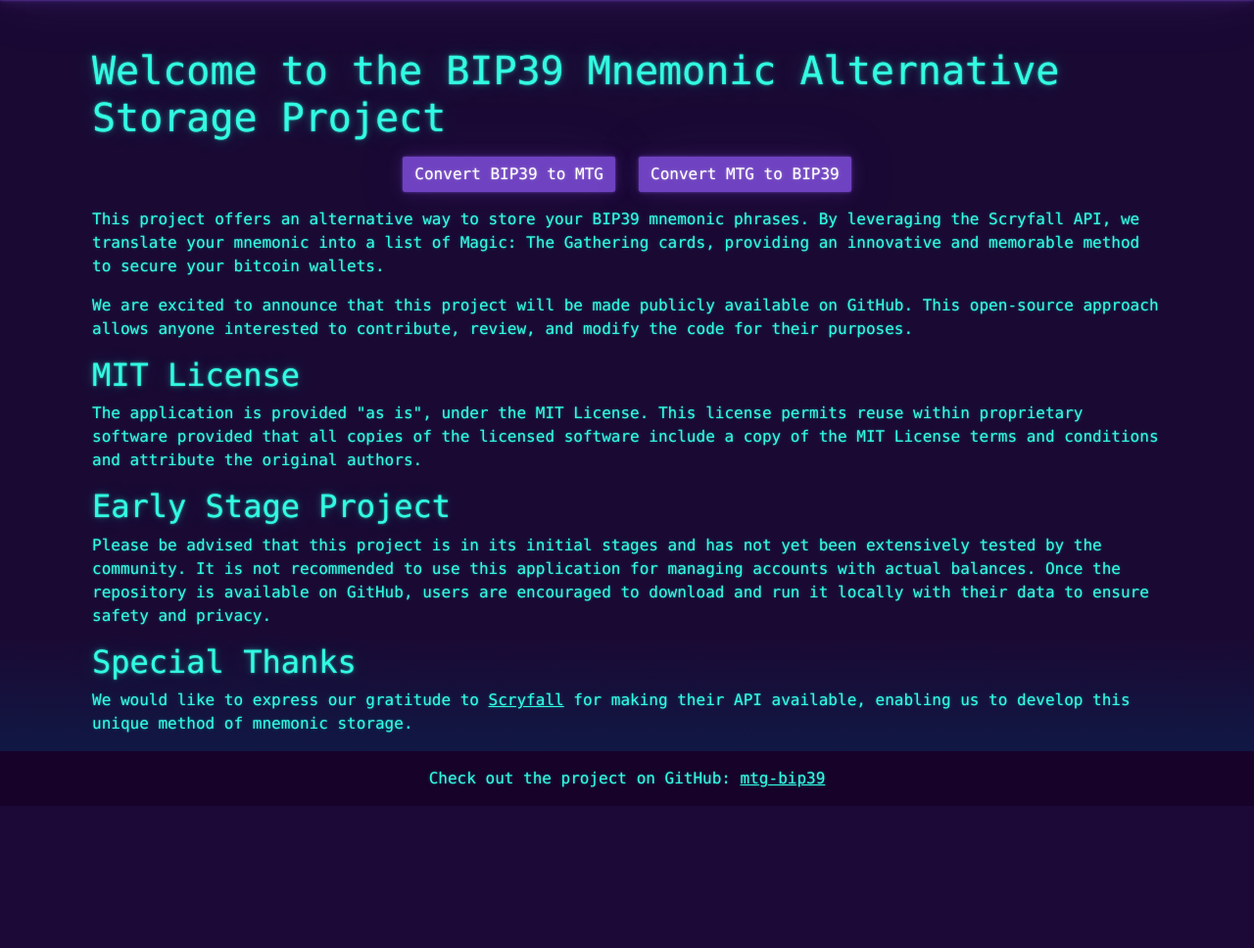
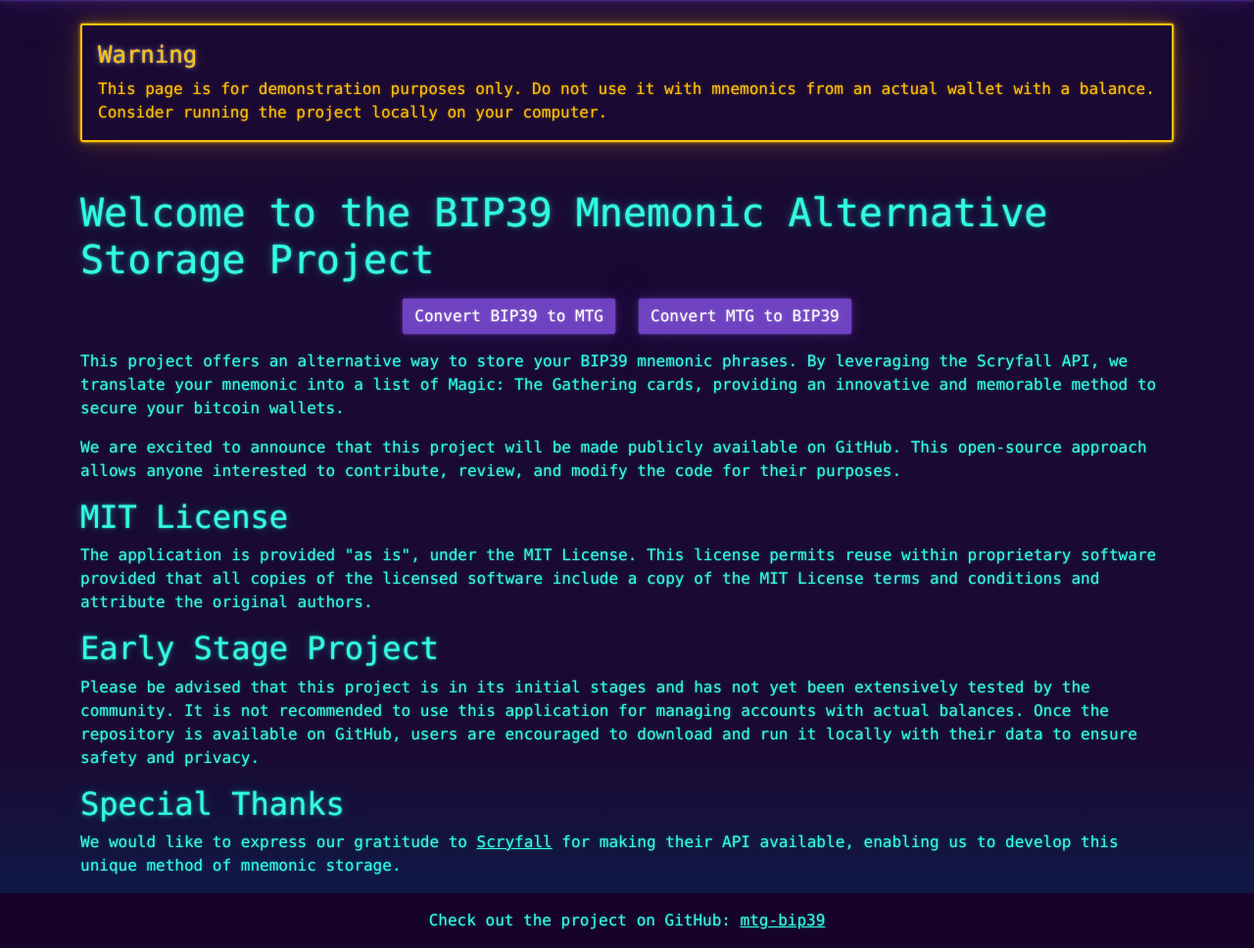
Before and after one commit to cayusmatias/mtg-bip39, a Flask app: page / in a window 1280 px wide. Shown: the part 56-1024 px from the top of the page at 98% size. Before the commit the page ends 879 px from the top, so only its background shows below. Run offline with Flask 3, Linux system fonts and the light colour scheme.

Commit message:
Warning message added

```diff
--- a/app.py
+++ b/app.py
@@ -1,9 +1,14 @@
 from flask import Flask, render_template, render_template_string, request
-from config import SET_CODES
+from config import SET_CODES, ENV
 from scryfall_api import *
 import time
 
 app = Flask(__name__)
+
+
+@app.context_processor
+def inject_env():
+    return dict(ENV=ENV)
 
 
 @app.route('/')
@@ -84,4 +89,7 @@ def convert_mtg2bip():
 
 
 if __name__ == '__main__':
-    app.run(debug=True)
+    if ENV == 'prod':
+        app.run(host='0.0.0.0', port=5000)
+    else:
+        app.run(debug=True)
--- a/config.py
+++ b/config.py
@@ -1,3 +1,7 @@
 # The oder os sets is important, because the offset is calculated based on the index of the set in the list.
 # A diferent order generate a diferent card for the same word.
 SET_CODES = ['mkm', 'lci', 'woe', 'mom', 'one', 'bro', 'dmu', 'snc']
+# Environment
+# 'prod' for production
+# 'dev' for development
+ENV = 'dev'
--- a/templates/base.html
+++ b/templates/base.html
@@ -52,7 +52,16 @@
             </div>
         </div>
     </nav>
-
+    <div class="container mt-4">
+        {% if ENV=='dev' %}
+        <div class="card border-warning">
+            <div class="card-body">
+                <h4 class="card-title text-warning">Warning</h4>
+                <p class="card-text  text-warning">This page is for demonstration purposes only. Do not use it with mnemonics from an actual wallet with a balance. Consider running the project locally on your computer.</p>
+            </div>
+        </div>
+        {% endif %}
+    </div>
     <div class="container mt-4">
         {% block content %}
         {% endblock %}
--- a/templates/bip2mtg.html
+++ b/templates/bip2mtg.html
@@ -3,7 +3,7 @@
 {% block title %}BIP39 to MTG Converter{% endblock %}
 
 {% block content %}
-<div class="container mt-4">
+<div class="mt-4">
     <div class="row">
         <h2>BIP39 to MTG Converter</h2>
         <p>Enter your BIP39 words separated by spaces:</p>
--- a/templates/index.html
+++ b/templates/index.html
@@ -3,7 +3,7 @@
 {% block title %}BIP39 Mnemonic Alternative Storage{% endblock %}
 
 {% block content %}
-<div class="container mt-4">
+<div class="mt-4">
     <h1>Welcome to the BIP39 Mnemonic Alternative Storage Project</h1>
 
     <!-- Botões Centralizados -->
--- a/templates/mtg2bip.html
+++ b/templates/mtg2bip.html
@@ -3,7 +3,7 @@
 {% block title %}MTG Cards to BIP39 Converter{% endblock %}
 
 {% block content %}
-<div class="container mt-4 mb-4">
+<div class="mt-4 mb-4">
     <h2>MTG Cards to BIP39 Converter</h2>
     <p>Select the number of cards and enter each card's number followed by the collection code (e.g., "Archangel of Wrath &lt;003&gt; [dmu]" should be entered as "003dmu").</p>
 
```
